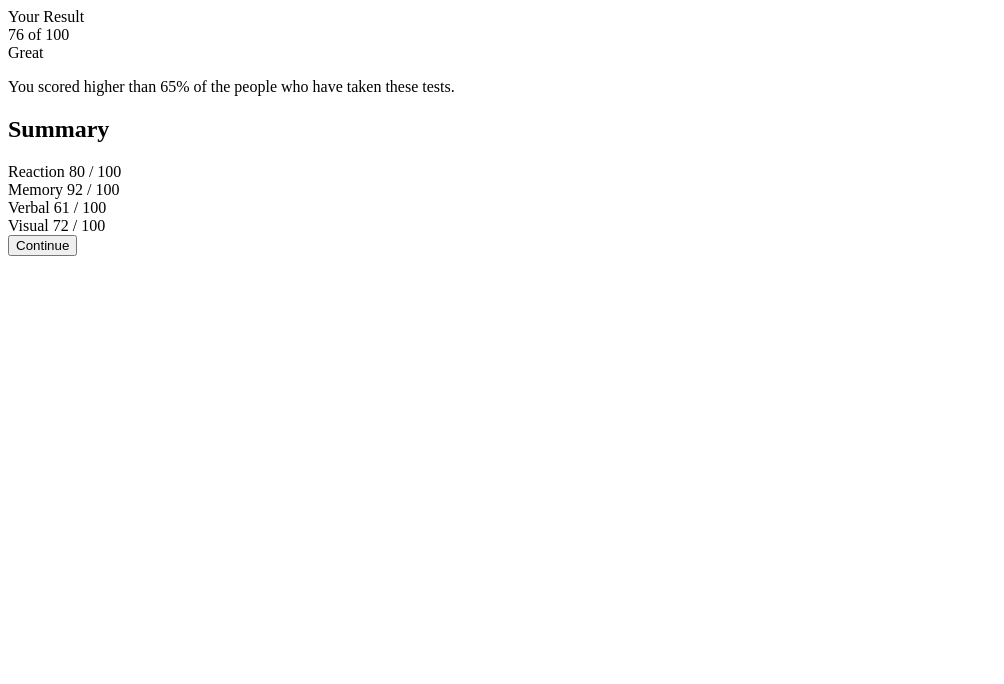
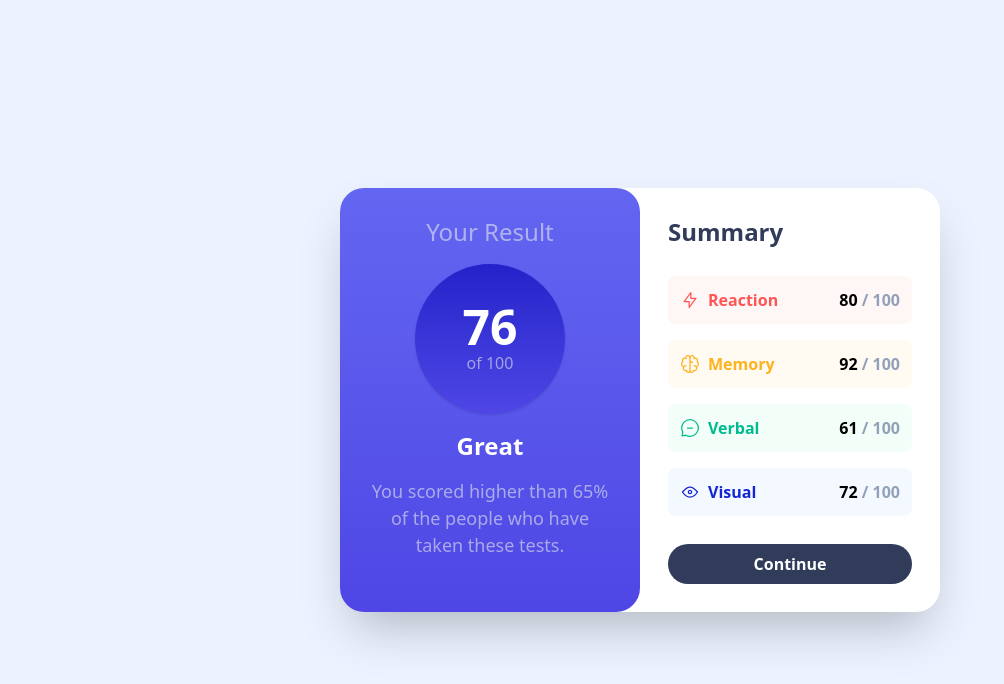
Before and after one commit to MauriceMumbere/Result-summary-component, a plain HTML site: page index.html in a window 1280 px wide. Shown: the whole page, without its empty margins (0-1004 px from the left). Drawn offline with nearby package versions, Linux system fonts and the light colour scheme.

Commit message:
feat(index): add style with tailwindcss

```diff
--- a/index.html
+++ b/index.html
@@ -13,44 +13,84 @@
     />
 
     <title>Frontend Mentor | Results summary component</title>
-
+    <!-- Tailwindcss cdn -->
+    <script src="https://cdn.jsdelivr.net/npm/@tailwindcss/browser@4"></script>
     <!-- Feel free to remove these styles or customise in your own stylesheet 👍 -->
-    <style></style>
+    <style>
+      @import url("https://fonts.googleapis.com/css2?family=Hanken+Grotesk:ital,wght@0,100..900;1,100..900&display=swap");
+      body {
+        background-color: #ecf3ff;
+      }
+    </style>
   </head>
   <body>
-    <main>
-      <div>
-        <div>
-          <div>Your Result</div>
-          <div>
-            <span>76</span>
-            <span>of 100</span>
+    <main class="min-h-screen flex justify-center items-center p-4">
+      <div
+        class="grid grid-cols-1 md:grid-cols-2 max-w-[600px] bg-white rounded-3xl shadow-2xl"
+      >
+        <div
+          class="rounded-3xl bg-gradient-to-b from-[#6366F1] to-[#4F46E5] p-7 text-white text-center space-y-4"
+        >
+          <div class="text-gray-200/60 text-2xl">Your Result</div>
+          <div class="flex justify-center">
+            <div
+              class="h-[150px] w-[150px] flex flex-col justify-center items-center bg-gradient-to-b from-[#2421CA] to-[#4F46E5] rounded-full shadow-sm"
+            >
+              <p class="text-5xl font-bold">76</p>
+              <p class="text-gray-200/60">of 100</p>
+            </div>
           </div>
-          <div>Great</div>
-          <p>
+          <div class="font-bold text-2xl">Great</div>
+          <p class="text-[18px] text-gray-200/60">
             You scored higher than 65% of the people who have taken these tests.
           </p>
         </div>
-        <div>
-          <h2>Summary</h2>
-          <div>
-            <span>Reaction</span>
-            <span> 80 / 100</span>
+        <div class="p-7 space-y-7">
+          <h2 class="font-bold text-2xl p-0 text-[#313c5b]">Summary</h2>
+          <div class="space-y-4">
+            <div class="flex justify-between bg-red-100/30 p-3 rounded-lg">
+              <div class="flex gap-2">
+                <img src="./assets/images/icon-reaction.svg" alt="" />
+                <span class="font-bold text-[#ff5555]">Reaction</span>
+              </div>
+              <span class="font-bold">
+                80 <span class="text-slate-400">/ 100</span></span
+              >
+            </div>
+            <div class="flex justify-between bg-orange-100/30 p-3 rounded-lg">
+              <div class="flex gap-2">
+                <img src="./assets/images/icon-memory.svg" alt="" />
+                <span class="font-bold text-[#ffb21e]">Memory</span>
+              </div>
+              <span class="font-bold"
+                >92 <span class="text-slate-400">/ 100</span></span
+              >
+            </div>
+            <div class="flex justify-between bg-green-100/30 p-3 rounded-lg">
+              <div class="flex gap-2">
+                <img src="./assets/images/icon-verbal.svg" alt="" />
+                <span class="font-bold text-[#00bb8f]">Verbal</span>
+              </div>
+              <span class="font-bold"
+                >61 <span class="text-slate-400">/ 100</span></span
+              >
+            </div>
+            <div class="flex justify-between bg-blue-100/30 p-3 rounded-lg">
+              <div class="flex gap-2">
+                <img src="./assets/images/icon-visual.svg" alt="" />
+                <span class="font-bold text-[#1125d6]">Visual</span>
+              </div>
+              <span class="font-bold"
+                >72 <span class="text-slate-400">/ 100</span></span
+              >
+            </div>
           </div>
           <div>
-            <span>Memory</span>
-            <span>92 / 100</span>
-          </div>
-          <div>
-            <span>Verbal</span>
-            <span>61 / 100</span>
-          </div>
-          <div>
-            <span>Visual</span>
-            <span>72 / 100</span>
-          </div>
-          <div>
-            <button>Continue</button>
+            <button
+              class="bg-[#313c5b] p-2 rounded-full w-full cursor-pointer font-bold text-white"
+            >
+              Continue
+            </button>
           </div>
         </div>
       </div>
```
